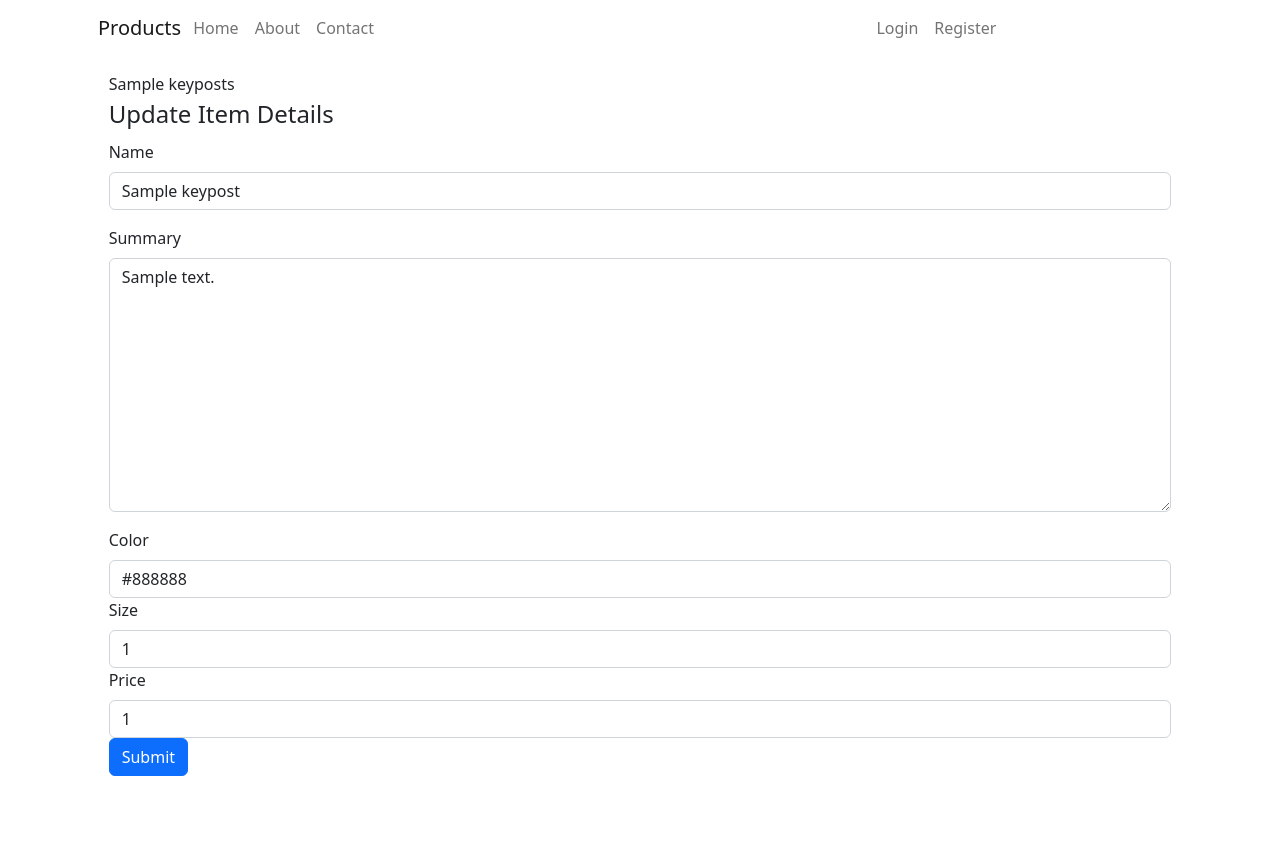
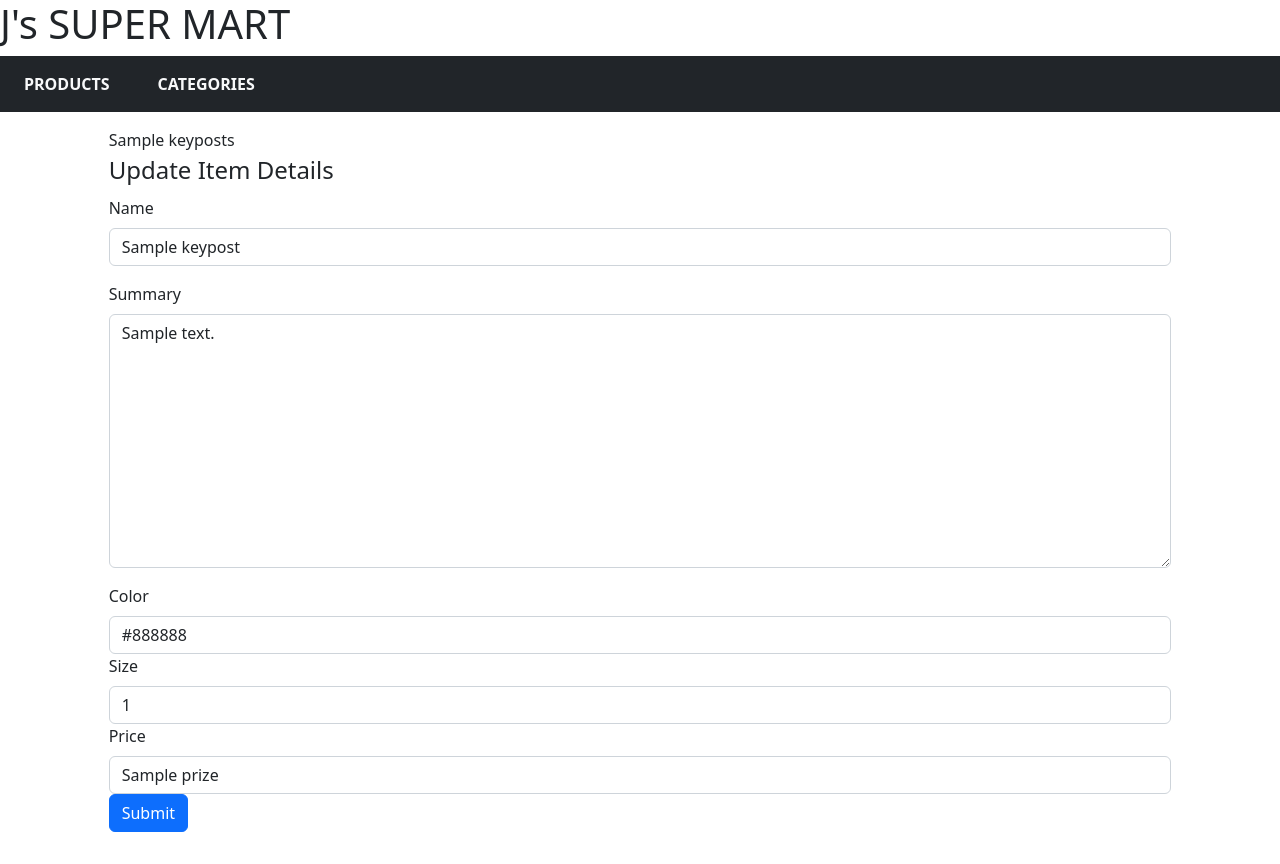
Before and after one commit to JasmineD04/First-Basic-Django-Project, a Django app: template products/productsapp/templates/productsapp/editform.html in a window 1280 px wide. Before the commit the page ends 776 px from the top, so only its background shows below. Run offline with Django 4.2, Linux system fonts and the light colour scheme; the template is opened without the code that fills it: most values are stand-ins (such as "Sample title", 1, 10 or a date in 2020).

Commit message:
Completed with view and add Categories

```diff
--- a/products/products/urls.py
+++ b/products/products/urls.py
@@ -19,4 +19,6 @@ from django.urls import path,include
 urlpatterns = [
     path('admin/', admin.site.urls),
     path('products/', include('productsapp.urls')),
+    path('home/', include('productsapp.urls')),
+    path('view/',include('productsapp.urls')),
 ]
--- a/products/productsapp/templates/productsapp/editform.html
+++ b/products/productsapp/templates/productsapp/editform.html
@@ -12,29 +12,13 @@
     <title>Document</title>
 </head>
 <body>
+    <h1>J's SUPER MART</h1>
     <nav>
-        <div class="navbar navbar-expand-md bg-steel">
-            <div class="container">
-                <a href="" class="navbar-brand mx-3">
-                    Products
-                </a>
-            <button class="navbar-toggler bg-light mx-3" data-bs-toggle="collapse" data-bs-target="#nav"><span class="navbar-toggler-icon"></span></button>
-            <div class=" collapse navbar-collapse row" id="nav">
-                <ul class="navbar-nav col-md-8">
-                    <li><a class="nav-link " href="">Home</a></li>
-                    <li><a class="nav-link" href="">About</a></li>
-                    <li><a class="nav-link" href="">Contact</a></li>
-                </ul>
-                <ul class="navbar-nav col-md-4">
-                    <li><a class="nav-link" href="#">Login</a></li>
-              <li>
-                <a class="nav-link" href="#">Register</a>
-              </li>
-
-                </ul>
-
-            </div>
-            </div>
+        <div class="navbar navbar-expand-md bg-dark">
+            <ul class="navbar-nav">
+                <li><a href="{% url 'view' %}" class="nav-link text-light text-uppercase fw-bold mx-3">Products</a></li>
+                <li><a href="" class="nav-link text-light text-uppercase fw-bold mx-3" href="">Categories</a></li>
+            </ul>
         </div>
     </nav>
 
@@ -66,7 +50,7 @@
                             name="size" value="{{ keyposts.size }}">
                     <label for="productPrize" class="form-label">Price</label>
                         <input type="text" class="form-control" id="productPrize"
-                        name="prize" value="{{ keyposts.size }}">
+                        name="prize" value="{{ keyposts.prize }}">
                       <input type="hidden" class="form-control" id="id"
                         value="{{ keyposts.id }}" name="id">
                       <button type="submit" class="btn btn-primary">Submit</button>
--- a/products/productsapp/urls.py
+++ b/products/productsapp/urls.py
@@ -1,11 +1,13 @@
 from django.urls import path
 from .import views
 urlpatterns=[
+    path('home/',views.home),
+    path('viewcat/',views.viewcategories,name='viewcategories'),
     path('view/',views.view,name='view'),
-    # # path('about/',views.about),
     path('create/',views.create,name='create'),
     path('insert/',views.insert,name='add'),
     path('edit/<pk>',views.edit,name='edit'),
     path('update',views.update,name='update'),
-    path('delete/<pk>',views.delete,name="delete")
+    path('delete/<pk>',views.delete,name="delete"),
+
 ]
```
Also changed, not shown: products/productsapp/templates/productsapp/main.html (added, +26 -0 lines), products/productsapp/templates/productsapp/view.html (renamed from products/productsapp/templates/productsapp/home.html, +12 -1 lines), products/productsapp/templates/productsapp/view2.html (added, +47 -0 lines), products/productsapp/views.py (+39 -1 lines).
